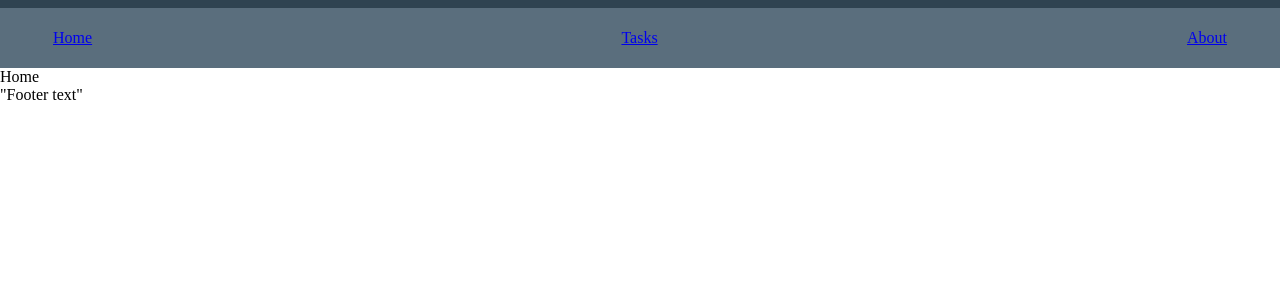
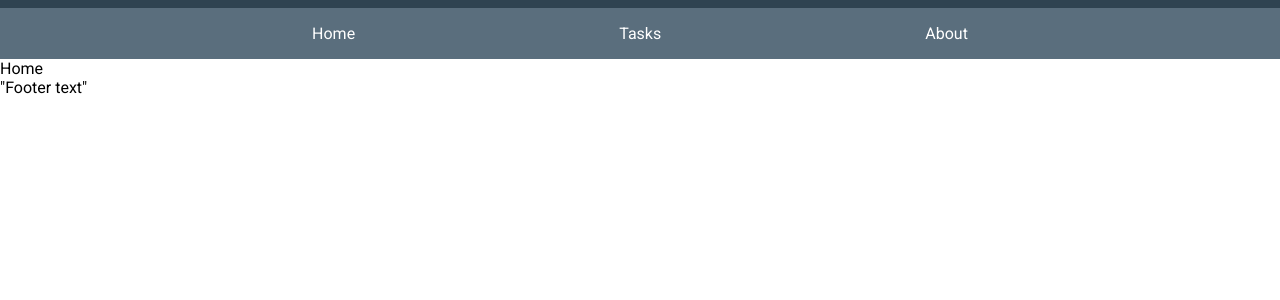
Before and after one commit to samikuikka/Homepage, a React (Create React App) app: page / in a window 1280 px wide. Shown: the top 300 px of the page. Built offline with nearby package versions, Linux system fonts and the light colour scheme.

Commit message:
header css changes

```diff
--- a/public/index.html
+++ b/public/index.html
@@ -9,6 +9,7 @@
       name="description"
       content="Web site created using create-react-app"
     />
+    <link rel="stylesheet" href="https://fonts.googleapis.com/css?family=Roboto:300,400,500,700&display=swap" />
     <link rel="apple-touch-icon" href="%PUBLIC_URL%/logo192.png" />
     <!--
       manifest.json provides metadata used when your web app is installed on a
--- a/src/App.js
+++ b/src/App.js
@@ -18,9 +18,9 @@ function App() {
     <div>
       <div style={style.container}>
         <div style={style.links}>
-          <Link style={padding} to="/">Home</Link>
-          <Link style={padding} to="/tasks">Tasks</Link>
-          <Link style={padding} to="/about">About</Link>
+          <Link style={style.link} to="/">Home</Link>
+          <Link style={style.link} to="/tasks">Tasks</Link>
+          <Link style={style.link} to="/about">About</Link>
         </div>
       </div>
 
--- a/src/styles/App.css
+++ b/src/styles/App.css
@@ -14,4 +14,9 @@ body {
 
 html {
     background-color: #2f4351;
+    font-family: Roboto;
 }
+
+a {
+    text-decoration: none;
+}
--- a/src/styles/header.js
+++ b/src/styles/header.js
@@ -11,11 +11,16 @@ const container = {
 
 const links = {
     display: "flex",
-    justifyContent: "space-between"
+    justifyContent: "space-evenly"
+}
+
+const link =  {
+    color: theme.colors.text_primary
 }
 
 const style = {
     container,
     links,
+    link
 }
 export default style;
--- a/src/theme.js
+++ b/src/theme.js
@@ -9,6 +9,9 @@ const theme = {
         secondary_dark: '#918cae',
         text_primary: '#ffffff',
         test_secondary: '#000000'
+    },
+    fonts: {
+        main: "Roboto"
     }
 }
 
```
